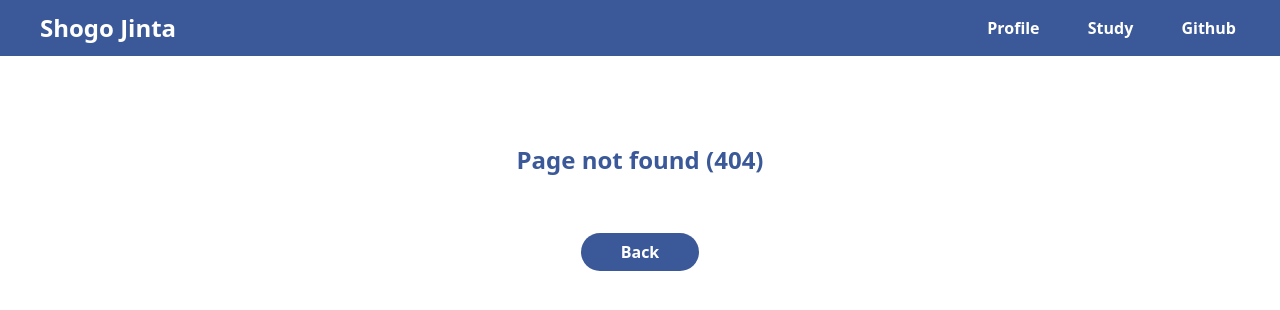
After one commit to jin1125/jin_prof, a Django app: template templates/404.html in a window 1280 px wide. The commit adds this page. Shown: the top 310 px of the page. Run offline with Django 4.2, Linux system fonts and the light colour scheme; the template is opened without the code that fills it, so the values that code supplies are empty.

Commit message:
[add]404ページを追加

```diff
--- a/static/css/dist.css
+++ b/static/css/dist.css
@@ -570,16 +570,15 @@ video {
   margin-top: calc(0.25rem * calc(1 - var(--tw-space-y-reverse)));
   margin-bottom: calc(0.25rem * var(--tw-space-y-reverse));
 }
-.space-y-2 > :not([hidden]) ~ :not([hidden]) {
+.space-y-20 > :not([hidden]) ~ :not([hidden]) {
   --tw-space-y-reverse: 0;
-  margin-top: calc(0.5rem * calc(1 - var(--tw-space-y-reverse)));
-  margin-bottom: calc(0.5rem * var(--tw-space-y-reverse));
+  margin-top: calc(5rem * calc(1 - var(--tw-space-y-reverse)));
+  margin-bottom: calc(5rem * var(--tw-space-y-reverse));
 }
-.whitespace-pre {
-  white-space: pre;
-}
-.whitespace-pre-line {
-  white-space: pre-line;
+.space-y-16 > :not([hidden]) ~ :not([hidden]) {
+  --tw-space-y-reverse: 0;
+  margin-top: calc(4rem * calc(1 - var(--tw-space-y-reverse)));
+  margin-bottom: calc(4rem * var(--tw-space-y-reverse));
 }
 .whitespace-pre-wrap {
   white-space: pre-wrap;
@@ -616,6 +606,21 @@ video {
 .px-10 {
   padding-left: 2.5rem;
   padding-right: 2.5rem;
+}
+.px-5 {
+  padding-left: 1.25rem;
+  padding-right: 1.25rem;
+}
+.py-2 {
+  padding-top: 0.5rem;
+  padding-bottom: 0.5rem;
+}
+.px-8 {
+  padding-left: 2rem;
+  padding-right: 2rem;
+}
+.pt-10 {
+  padding-top: 2.5rem;
 }
 .text-center {
   text-align: center;
--- /dev/null
+++ b/templates/404.html
@@ -0,0 +1,16 @@
+{% extends 'base.html' %}
+
+{% block content %}
+<div class="font-bold pt-10 space-y-16 text-center">
+  <h2 class="text-2xl">
+    Page not found (404)
+  </h2>
+  <div>
+    <a
+      href="{% url 'prof:index' %}"
+      class="bg-base px-10 py-2 rounded-full text-white">
+      Back
+    </a>
+  </div>
+</div>
+{% endblock content %}
```
Also changed, not shown: other parts of static/css/dist.css (+8 -29 lines).
